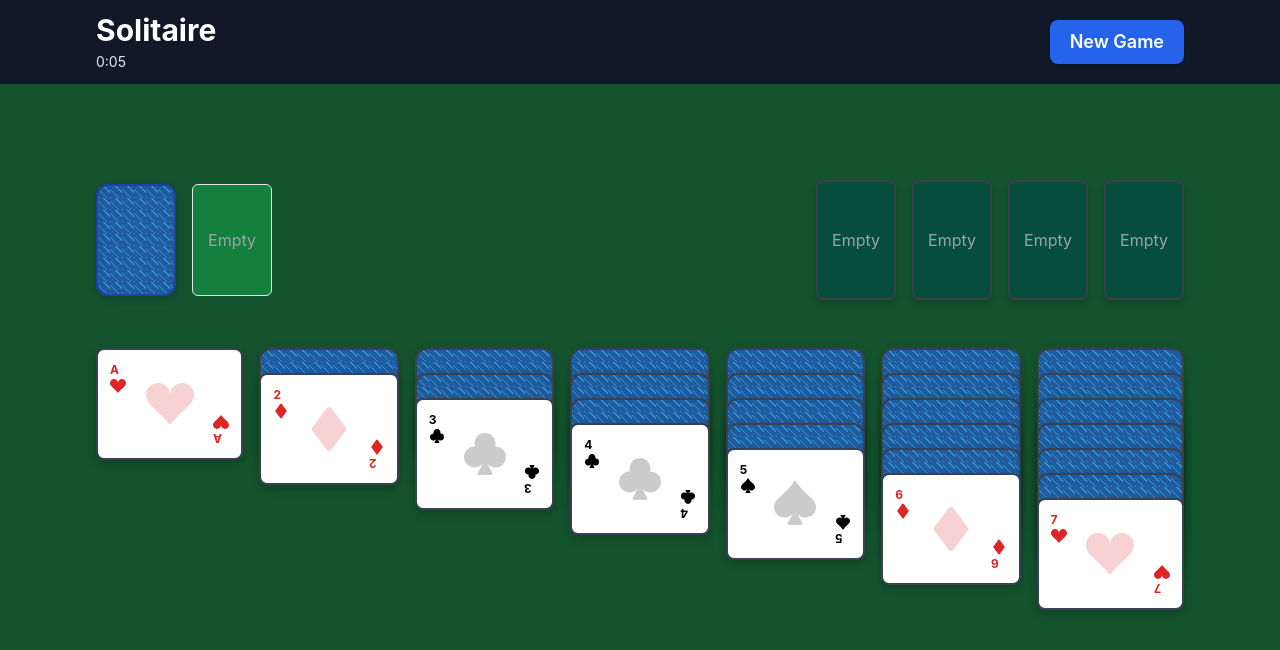
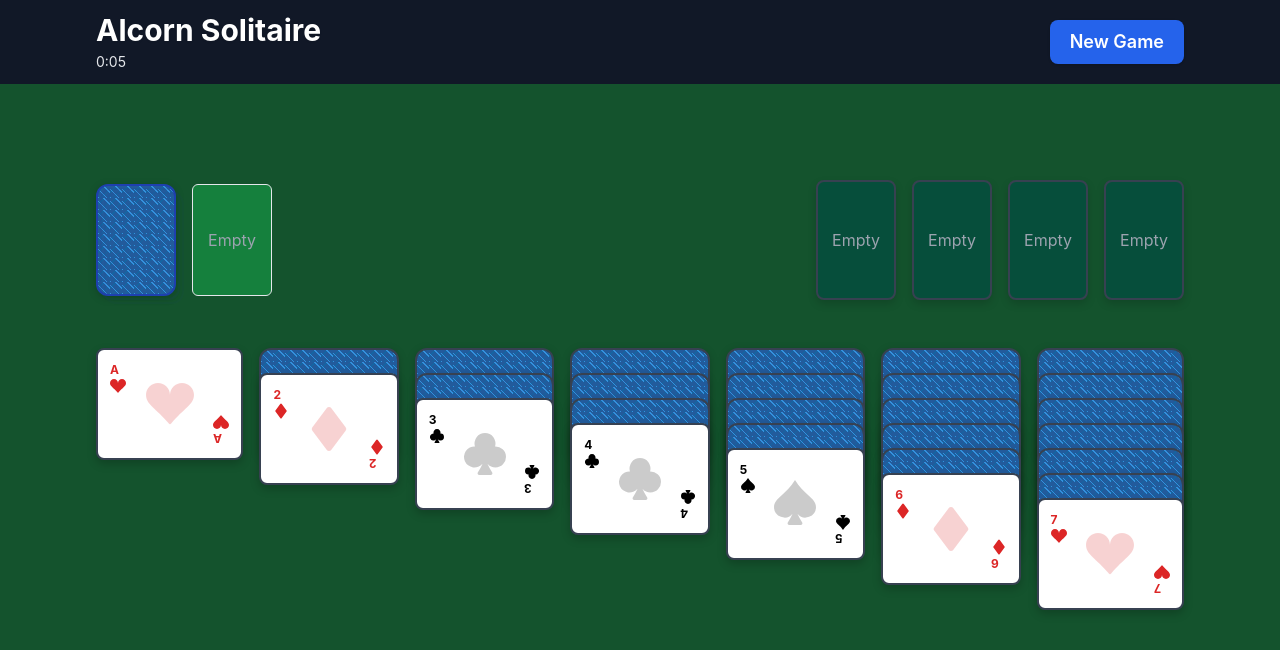
Before and after one commit to kalcorn/alcorn-solitaire, a Next.js app: page / in a window 1280 px wide. Shown: the top 650 px of the page. Built offline with nearby package versions, Linux system fonts and the light colour scheme.

Commit message:
Header revisions

```diff
--- a/src/components/Header.tsx
+++ b/src/components/Header.tsx
@@ -15,7 +15,7 @@ const Header: React.FC<HeaderProps> = ({ timeElapsed, onNewGame }) => (
   <header className="w-full bg-gray-900 text-white py-3 flex justify-between items-center">
     <div className="w-full max-w-6xl mx-auto px-4 sm:px-6 lg:px-8 flex justify-between items-center h-full">
       <div className="flex flex-col">
-        <h1 className="text-3xl font-bold text-white drop-shadow-sm mb-1">Solitaire</h1>
+        <h1 className="text-3xl font-bold text-white drop-shadow-sm mb-1">Alcorn Solitaire</h1>
         <span className="text-sm text-gray-200">{formatTime(timeElapsed)}</span>
       </div>
       <button
--- a/src/pages/index.tsx
+++ b/src/pages/index.tsx
@@ -11,7 +11,6 @@ const Home: NextPage = () => {
         <meta name="viewport" content="width=device-width, initial-scale=1" />
       </Head>
       <main className="min-h-screen bg-green-900 flex flex-col items-center justify-center">
-        <h1 className="sr-only">Alcorn Solitaire</h1>
         <GameBoard />
       </main>
     </>
```
